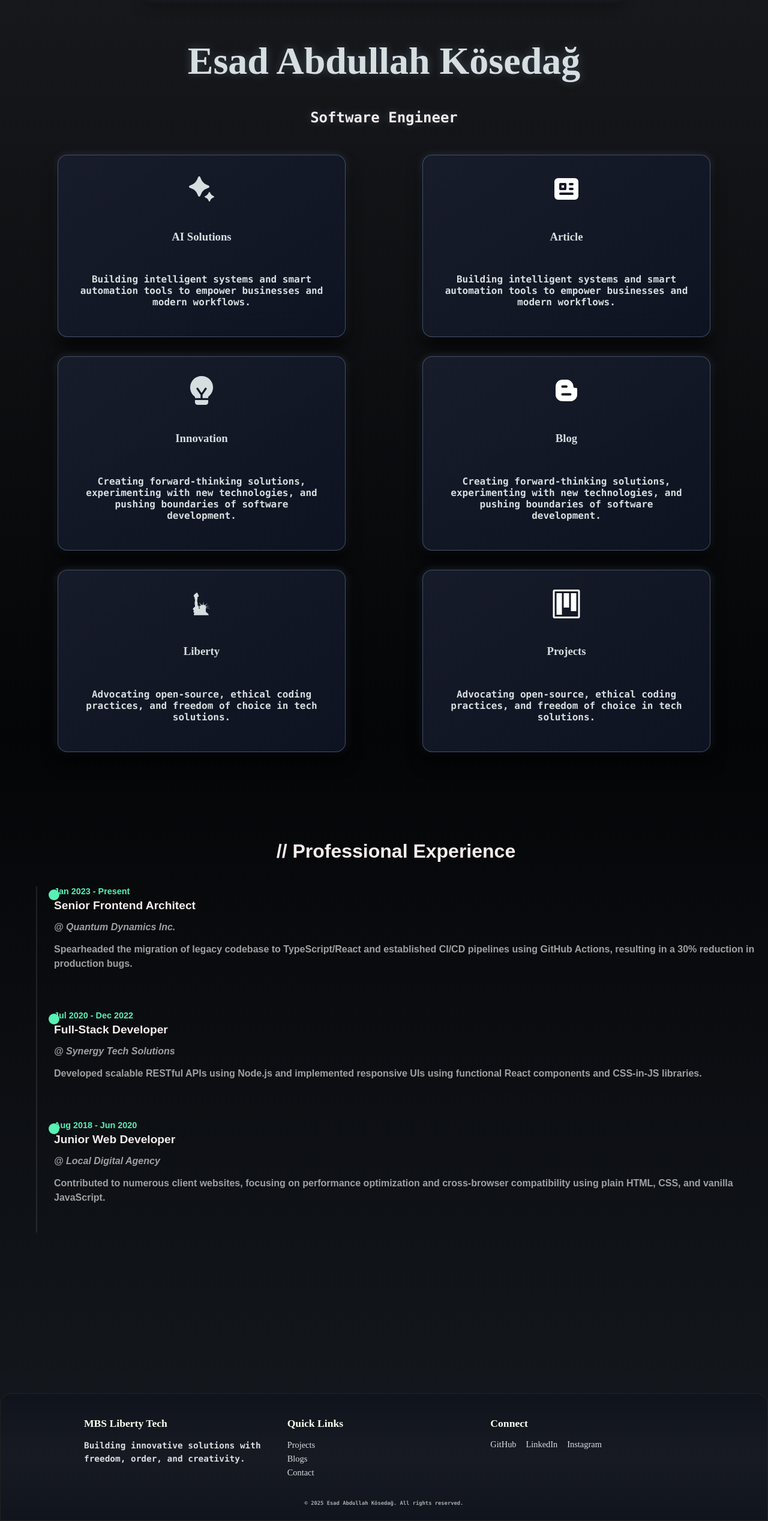
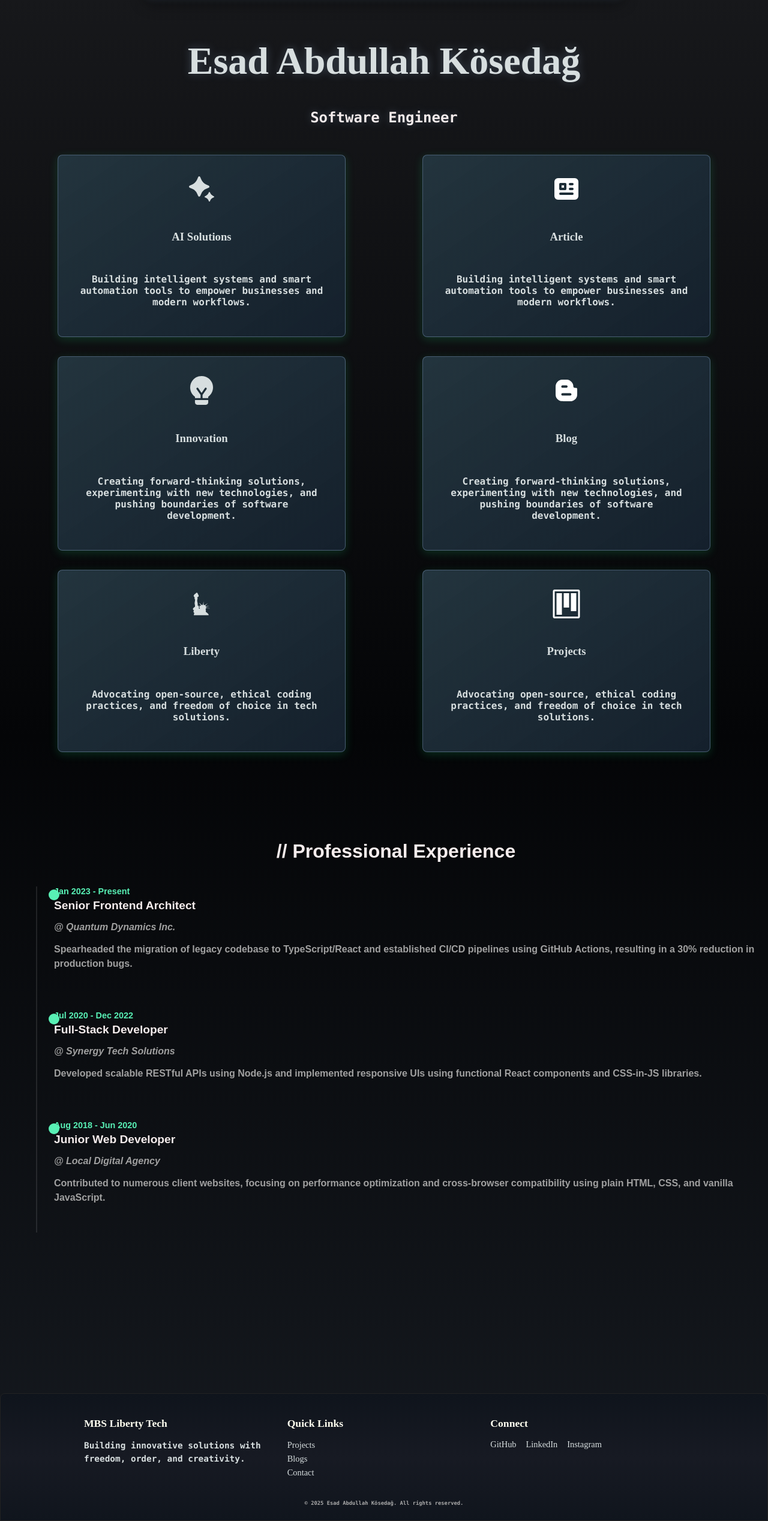
Before and after one commit to kaesit/mbs-blog-site, a React (Create React App) app: page /about in a window 1280 px wide. Shown: the part 79-2615 px from the top of the page at 60% size. Built offline with nearby package versions, Linux system fonts and the light colour scheme; a web font is replaced by a local one.

Commit message:
About has updated

```diff
--- a/src/App.tsx
+++ b/src/App.tsx
@@ -27,9 +27,9 @@ const App: React.FC = () => {
       <div className="background-gradient">
         <Aurora
           colorStops={["#0095ff", "#e7ef15", "#ff1616"]}
-          blend={0.9}
+          blend={0.3}
           amplitude={1.0}
-          speed={0.5}
+          speed={0.8}
         />
       </div>
 
--- a/src/css/About.css
+++ b/src/css/About.css
@@ -36,6 +36,11 @@ p{
 {
   display: flex;
   justify-content: center;
+  border-radius: 8px;
+  background-color: aquamarine;
+  /*background-color: #58f0b5;*/
+  box-shadow: 0 4px 15px rgba(35, 227, 125, 0.181);
+  transition: transform 0.3s ease, box-shadow 0.3s ease;
 }
 
 .about-subtitle {
@@ -71,12 +76,6 @@ p{
   box-sizing: border-box;
 }
 
-.custom-spotlight-card {
-  border-radius: 12px;
-  /*background-color: #58f0b5;*/
-  box-shadow: 0 4px 15px rgba(0, 0, 0, 0.2);
-  transition: transform 0.3s ease, box-shadow 0.3s ease;
-}
 
 .card-content {
   display: flex;
@@ -86,7 +85,6 @@ p{
   gap: 1rem;
 }
 
-.card-icon {
-  width: 15px;
-  height: 15px;
+.card-content > img{
+  width: fit-content;
 }
--- a/src/css/Footer.css
+++ b/src/css/Footer.css
@@ -2,8 +2,8 @@
   position: relative;
   border: 1px solid #222;
   background: linear-gradient(180deg, #0f141c 0%, #171a23 50%, #10151d 100%);
-  border-top-left-radius: 1.2rem;
-  border-top-right-radius: 1.2rem;
+  border-top-left-radius: 8px;
+  border-top-right-radius: 8px;
   color: #d7dedf;
   padding: 1rem;
   overflow: hidden;
--- a/src/pages/About.tsx
+++ b/src/pages/About.tsx
@@ -9,6 +9,8 @@ import liberty_icon from "../icons/liberty_icon.svg";
 import project_icon from "../icons/project_icon.svg";
 import article_icon from "../icons/article_icon.svg";
 import blog_icon from "../icons/blog_icon.svg";
+import image1 from "../img/image1.jpg";
+
 import ExperienceSection from "../components/ExperienceSection";
 
 const items = [
@@ -46,7 +48,7 @@ const About: React.FC = () => {
         <div className="about-cards">
           <SpotlightCard
             className="about-spotlight-card"
-            spotlightColor="rgba(75, 218, 232, 0.75)"
+            spotlightColor="rgba(35, 118, 227, 0.469)"
             position={{ x: 12, y: 12 }}
           >
             <div className="card-content">
@@ -61,7 +63,7 @@ const About: React.FC = () => {
 
           <SpotlightCard
             className="about-spotlight-card"
-            spotlightColor="rgba(125, 232, 75, 0.75)"
+            spotlightColor="rgba(35, 118, 227, 0.469)"
             position={{ x: 32, y: 32 }}
           >
             <div className="card-content">
@@ -80,7 +82,7 @@ const About: React.FC = () => {
 
           <SpotlightCard
             className="about-spotlight-card"
-            spotlightColor="rgba(232, 75, 127, 0.75)"
+            spotlightColor="rgba(35, 118, 227, 0.469)"
             position={{ x: 24, y: 24 }}
           >
             <div className="card-content">
@@ -100,7 +102,7 @@ const About: React.FC = () => {
         <div className="about-cards">
           <SpotlightCard
             className="about-spotlight-card"
-            spotlightColor="rgba(75, 218, 232, 0.75)"
+            spotlightColor="rgba(35, 118, 227, 0.469)"
             position={{ x: 12, y: 12 }}
           >
             <div className="card-content">
@@ -119,7 +121,7 @@ const About: React.FC = () => {
 
           <SpotlightCard
             className="about-spotlight-card"
-            spotlightColor="rgba(125, 232, 75, 0.75)"
+            spotlightColor="rgba(35, 118, 227, 0.469)"
             position={{ x: 32, y: 32 }}
           >
             <div className="card-content">
@@ -134,7 +136,7 @@ const About: React.FC = () => {
 
           <SpotlightCard
             className="about-spotlight-card"
-            spotlightColor="rgba(232, 75, 127, 0.75)"
+            spotlightColor="rgba(35, 118, 227, 0.469)"
             position={{ x: 24, y: 24 }}
           >
             <div className="card-content">
```
